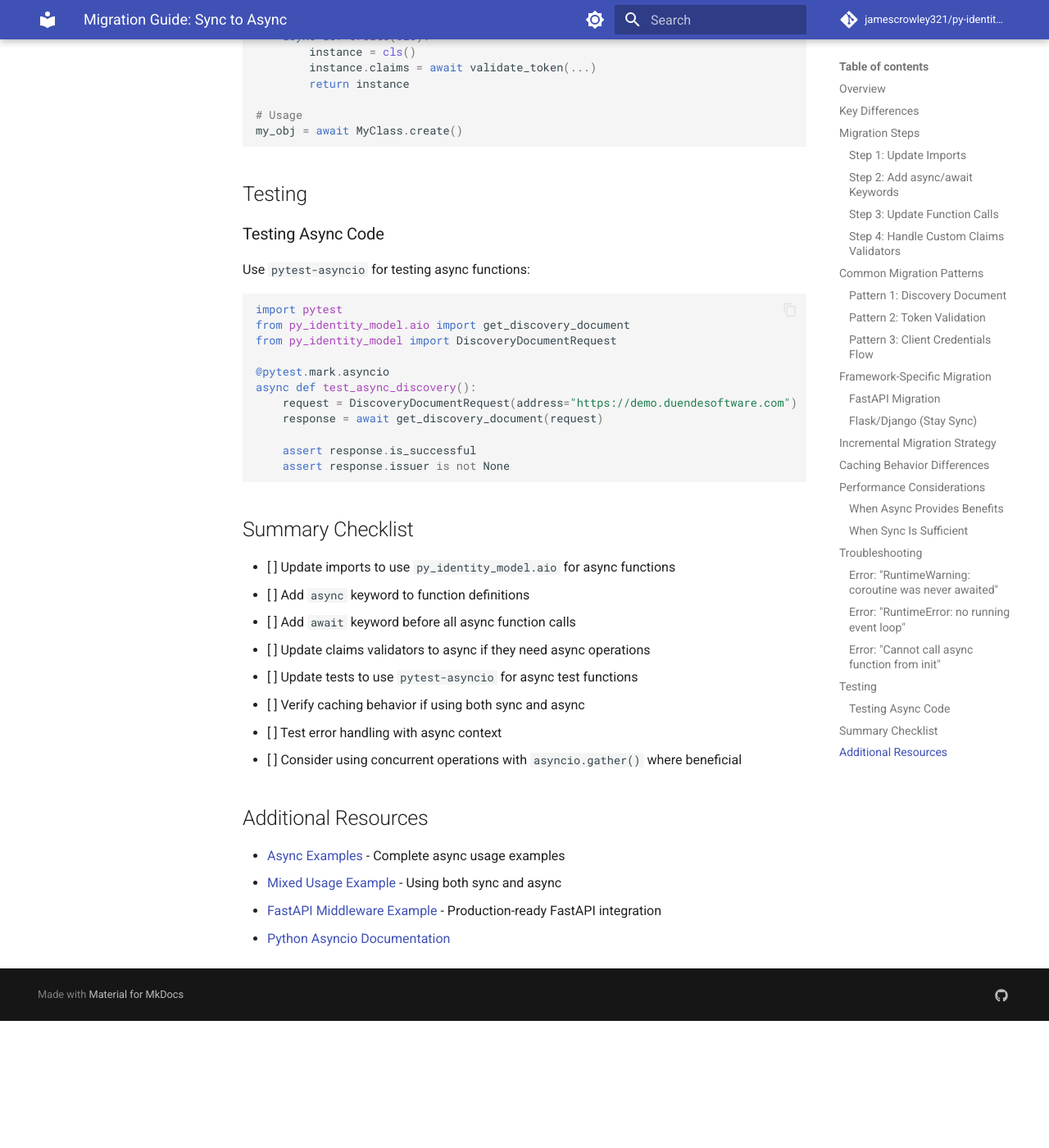
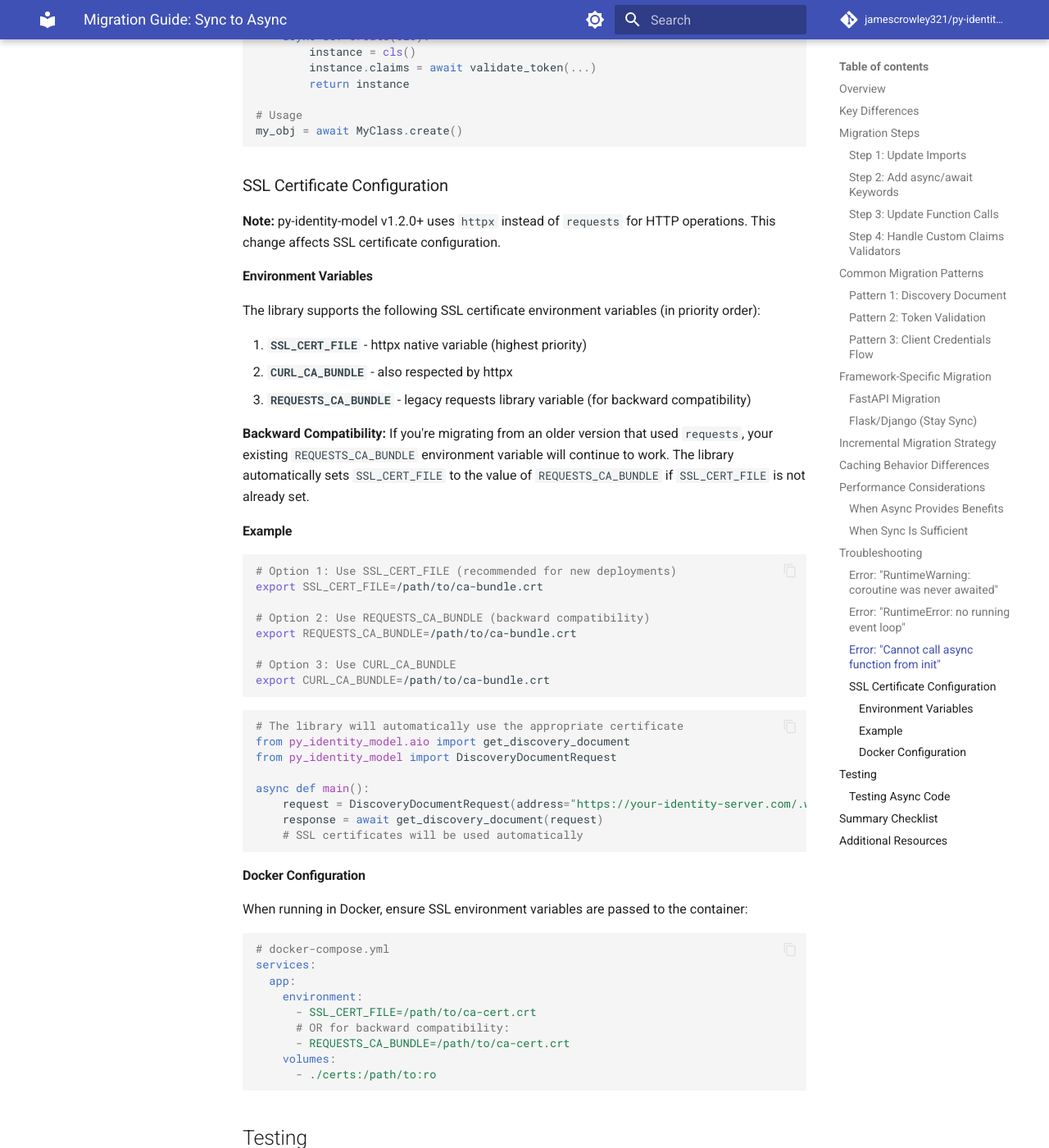
Before and after one commit to jamescrowley321/py-identity-model, an MkDocs documentation site: the page built from docs/migration-guide.md, in a window 1280 px wide and 1400 px high, scrolled down 10908 px. Shown: the whole window at 82% size. Built offline with MkDocs 1.6.1 and Material for MkDocs 9.7.7, drawn with Linux system fonts in a browser that asks for light colours; comment, search, counter and statistics services are not loaded; before the commit the page ends 12153 px from its top, so only the background shows below that.

Commit message:
feat: add SSL certificate backward compatibility and fix Docker examples
Add automatic SSL certificate environment variable compatibility to support
migration from requests to httpx, and fix Docker example tests to use
pre-installed virtual environments.

SSL Certificate Changes:
- Add ssl_config.py module to automatically map REQUESTS_CA_BUNDLE to SSL_CERT_FILE
- Support SSL_CERT_FILE, CURL_CA_BUNDLE, and REQUESTS_CA_BUNDLE (in priority order)
- Import ssl_config in both main and aio __init__.py for automatic setup
- Add comprehensive unit tests for SSL configuration
- Update README.md with SSL certificate configuration section
- Update migration guide with SSL certificate troubleshooting section

Docker Example Fixes:
- Change entrypoint.sh to use .venv/bin/python instead of uv run
- Change entrypoint-test.sh to use .venv/bin/python instead of uv run
- Add SSL_CERT_FILE environment variable to docker-compose.test.yml
- This avoids package rebuild issues and SSL errors during uv run

All 118 unit tests passing, all Docker example tests passing.

🤖 Generated with [Claude Code](https://claude.com/claude-code)

Co-Authored-By: Claude <noreply@anthropic.com>

````diff
--- a/docs/migration-guide.md
+++ b/docs/migration-guide.md
@@ -507,6 +507,60 @@ class MyClass:
 my_obj = await MyClass.create()
 ```
 
+### SSL Certificate Configuration
+
+**Note:** py-identity-model v1.2.0+ uses `httpx` instead of `requests` for HTTP operations. This change affects SSL certificate configuration.
+
+#### Environment Variables
+
+The library supports the following SSL certificate environment variables (in priority order):
+
+1. **`SSL_CERT_FILE`** - httpx native variable (highest priority)
+2. **`CURL_CA_BUNDLE`** - also respected by httpx
+3. **`REQUESTS_CA_BUNDLE`** - legacy requests library variable (for backward compatibility)
+
+**Backward Compatibility:** If you're migrating from an older version that used `requests`, your existing `REQUESTS_CA_BUNDLE` environment variable will continue to work. The library automatically sets `SSL_CERT_FILE` to the value of `REQUESTS_CA_BUNDLE` if `SSL_CERT_FILE` is not already set.
+
+#### Example
+
+```bash
+# Option 1: Use SSL_CERT_FILE (recommended for new deployments)
+export SSL_CERT_FILE=/path/to/ca-bundle.crt
+
+# Option 2: Use REQUESTS_CA_BUNDLE (backward compatibility)
+export REQUESTS_CA_BUNDLE=/path/to/ca-bundle.crt
+
+# Option 3: Use CURL_CA_BUNDLE
+export CURL_CA_BUNDLE=/path/to/ca-bundle.crt
+```
+
+```python
+# The library will automatically use the appropriate certificate
+from py_identity_model.aio import get_discovery_document
+from py_identity_model import DiscoveryDocumentRequest
+
+async def main():
+    request = DiscoveryDocumentRequest(address="https://your-identity-server.com/.well-known/openid-configuration")
+    response = await get_discovery_document(request)
+    # SSL certificates will be used automatically
+```
+
+#### Docker Configuration
+
+When running in Docker, ensure SSL environment variables are passed to the container:
+
+```yaml
+# docker-compose.yml
+services:
+  app:
+    environment:
+      - SSL_CERT_FILE=/path/to/ca-cert.crt
+      # OR for backward compatibility:
+      - REQUESTS_CA_BUNDLE=/path/to/ca-cert.crt
+    volumes:
+      - ./certs:/path/to:ro
+```
+
 ## Testing
 
 ### Testing Async Code
--- a/src/py_identity_model/__init__.py
+++ b/src/py_identity_model/__init__.py
@@ -2,6 +2,9 @@
 
 Provides both synchronous and asynchronous APIs for OpenID Connect operations.
 """
+
+# Initialize SSL compatibility for backward compatibility with requests library
+from . import ssl_config  # noqa: F401
 
 # Backward compatible sync exports (default)
 from .exceptions import (
````
Also changed, not shown: README.md (+18 -0 lines), 6 other files.
